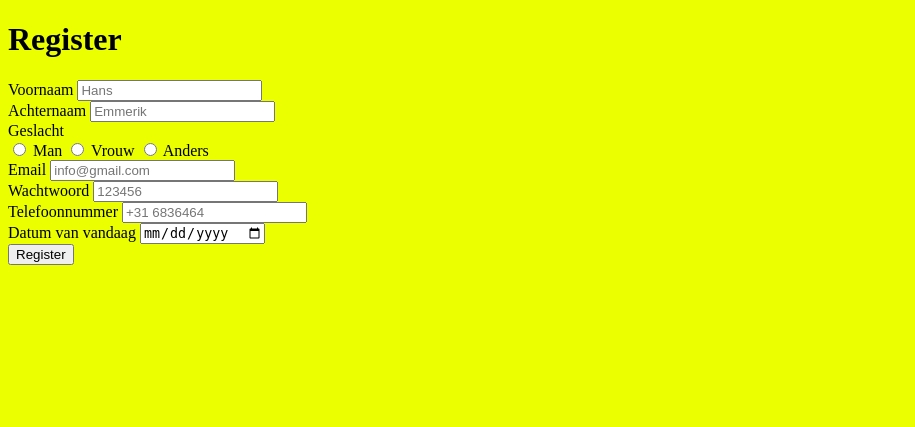
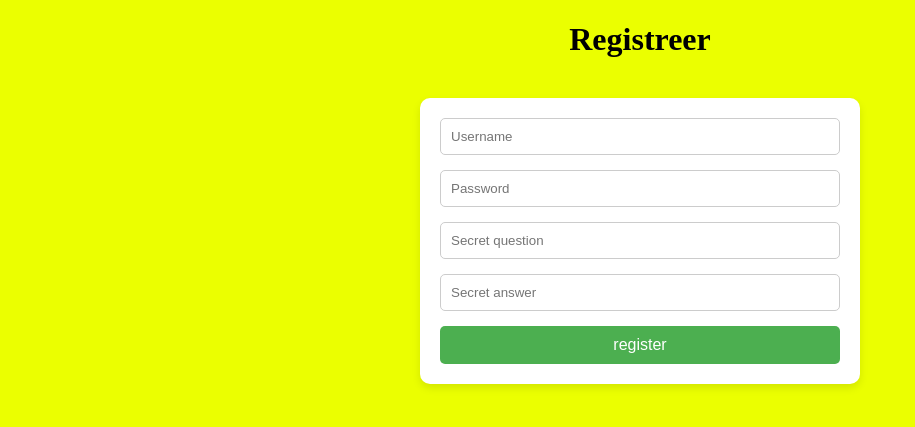
Before and after one commit to 3SWDB-Webdev-AO/groep3-Mostafa-Naeib, a PHP site: page /register.php in a window 1280 px wide. Shown: the top 427 px of the page, without its empty margins (0-915 px from the left). Run offline with PHP 8.4, Linux system fonts and the light colour scheme.

Commit message:
login systeem met een registratie.
Je kan nu prima registreren ,maar het inloggen werkt niet. Er klopt iets niet aan de code waardoor ik elk keer bij de zelfde error uitkom.

```diff
--- a/css/style.css
+++ b/css/style.css
@@ -77,3 +77,120 @@ html {
     background-color: #0056b3;
 }
 /* Dit is de log in registration pagina  */
+.login-main {
+    display: flex;
+    justify-content: center;
+    align-items: center;
+    flex-direction: column;
+    height: 100vh;
+    background-color: #ebff00;
+
+}
+
+.btn-group {
+    width: 95%;
+    padding-top: 20px;
+}
+.login-form {
+    background-color: #fff;
+    padding: 20px;
+    border-radius: 10px;
+    box-shadow: 0 4px 8px rgba(0, 0, 0, 0.1);
+    max-width: 400px;
+    width: 100%;
+}
+.form-group {
+    margin-bottom: 15px;
+
+}
+label {
+    display: block;
+    font-weight: bold;
+    margin-bottom: 5px;
+}
+input[type="text"], input[type="password"] {
+    width: 100%;
+    padding: 10px;
+    border: 1px solid #ccc;
+    border-radius: 5px;
+    box-sizing: border-box;
+}
+.btn-login, .btn-register, .btn-forgot-password {
+    display: block;
+    width: 100%;
+    padding: 10px;
+    text-align: center;
+    text-decoration: none;
+    color: #fff;
+    border-radius: 5px;
+    margin-bottom: 10px;
+}
+.btn-login {
+    background-color: #4CAF50;
+    border: none;
+    cursor: pointer;
+    font-size: 16px;
+}
+.btn-login:hover {
+    background-color: #45a049;
+}
+.btn-register {
+    background-color: #008CBA;
+}
+.btn-register:hover {
+    background-color: #007bb5;
+}
+.btn-forgot-password {
+    background-color: #f44336;
+}
+.btn-forgot-password:hover {
+    background-color: #da190b;
+}
+
+.main-register {
+    display: flex;
+    justify-content: center;
+    align-items: center;
+    padding: 20px;
+    background-color: #ebff00;
+}
+
+.rg-form {
+    display: flex;
+    flex-direction: column;
+    justify-content: center;
+    width: 100%;
+    max-width: 400px;
+    background-color: #fff;
+    padding: 20px;
+    border-radius: 10px;
+    box-shadow: 0 4px 8px rgba(0, 0, 0, 0.1);
+}
+
+input[type="text"], input[type="password"] {
+    width: 100%;
+    padding: 10px;
+    margin-bottom: 15px;
+    border: 1px solid #ccc;
+    border-radius: 5px;
+    box-sizing: border-box;
+}
+
+input[type="submit"] {
+    padding: 10px;
+    background-color: #4CAF50;
+    color: white;
+    border: none;
+    border-radius: 5px;
+    cursor: pointer;
+    font-size: 16px;
+}
+
+input[type="submit"]:hover {
+    background-color: #45a049;
+}
+
+.h1-rg {
+    text-align: center;
+    margin-bottom: 20px;
+}
--- a/register.php
+++ b/register.php
@@ -1,54 +1,49 @@
 <?php include 'lib/header.php'; ?>
+<h1 class="h1-rg">Registreer</h1>
+<main class="main-register">
+    <form class="rg-form" action="register.php" method="post">
+        <input type="text" name="username" placeholder="Username" required>
+        <input type="password" name="password" placeholder="Password" required>
+        <input type="text" name="secret_question" placeholder="Secret question" required>
+        <input type="text" name="secret_answer" placeholder="Secret answer" required>
+        <input type="submit" value="register">
+    </form>
+    <?php
+    if(isset($_POST['username']) && isset($_POST['password']) && isset($_POST['secret_question']) && isset($_POST['secret_answer'])){
+        $gebruikersnaam = $_POST['username'];
+        $password = $_POST['password'];
+        $secretQuestion = $_POST['secret_question'];
+        $secretAnswer = $_POST['secret_answer'];
 
-<main class="log-container">
-    <h1 class="log-kop">Register</h1>
-    <section class="bom">
-        <form action="connect.php" method="POST">
-            <div class="form-group">
-                <label for="firstName">Voornaam</label>
-                <input type="text" class="form-control" id="firstName" name="firstName" placeholder="Hans" />
-            </div>
-            <div class="form-group">
-                <label for="lastName">Achternaam</label>
-                <input type="text" class="form-control" id="lastName" name="lastName" placeholder="Emmerik" />
-            </div>
-            <div class="form-group">
-                <label for="gender">Geslacht</label>
-                <div class="gender-container">
-                    <label class="radio-inline">
-                        <input type="radio" name="gender" value="m" id="male" />
-                        Man
-                    </label>
-                    <label class="radio-inline">
-                        <input type="radio" name="gender" value="f" id="female" />
-                        Vrouw
-                    </label>
-                    <label class="radio-inline">
-                        <input type="radio" name="gender" value="o" id="others" />
-                        Anders
-                    </label>
-                </div>
-            </div>
-            <div class="form-group">
-                <label for="email">Email</label>
-                <input type="email" class="form-control" id="email" name="email" placeholder="info@gmail.com" />
-            </div>
-            <div class="form-group">
-                <label for="password">Wachtwoord</label>
-                <input type="password" class="form-control" id="password" name="password" placeholder="123456" />
-            </div>
-            <div class="form-group">
-                <label for="number">Telefoonnummer</label>
-                <input type="tel" class="form-control" id="number" name="number" placeholder="+31 6836464" />
-            </div>
-            <div class="form-group">
-                <label for="datumVanVandaag">Datum van vandaag</label>
-                <input type="date" class="form-control" id="datumVanVandaag" name="datumVanVandaag" />
-            </div>
-            <div class="form-group">
-                <input type="submit" class="btn btn-primary" value="Register" />
-            </div>
-        </form>
-    </section>
+        $servername = "localhost";
+        $username = "root";
+        $dbpassword = "";
+        $database = "pixelplayground.sql";
+
+        // Hash het wachtwoord en de antwoord van de geheime vraag
+        $hashedPassword = password_hash($password, PASSWORD_DEFAULT);
+        $hashedSecretAnswer = password_hash($secretAnswer, PASSWORD_DEFAULT);
+
+        // Connectie maken met de db
+        $conn = new mysqli($servername, $username, $dbpassword, $database);
+        if ($conn->connect_error) {
+            die("Connection failed: " . $conn->connect_error);
+        }
+
+        // Query om de gebruiker toe te voegen
+        $sql = $conn->prepare("INSERT INTO gebruikers (gebruikersnaam, wachtwoord, geheime_vraag, antwoord_geheime_vraag) VALUES (?, ?, ?, ?)");
+        $sql->bind_param("ssss", $gebruikersnaam, $hashedPassword, $secretQuestion, $hashedSecretAnswer);
+
+        if($sql->execute()){
+            header('Location: login.php');
+
+        } else {
+            echo "<div class='conclusie'>Er is iets fout gegaan: " . $conn->error . "</div>";
+        }
+
+        $sql->close();
+        $conn->close();
+    }
+    ?>
 </main>
 <?php include 'lib/footer.php'; ?>
```
Also changed, not shown: lib/connection.php (deleted, +0 -51 lines), login.php (added, +62 -0 lines).
